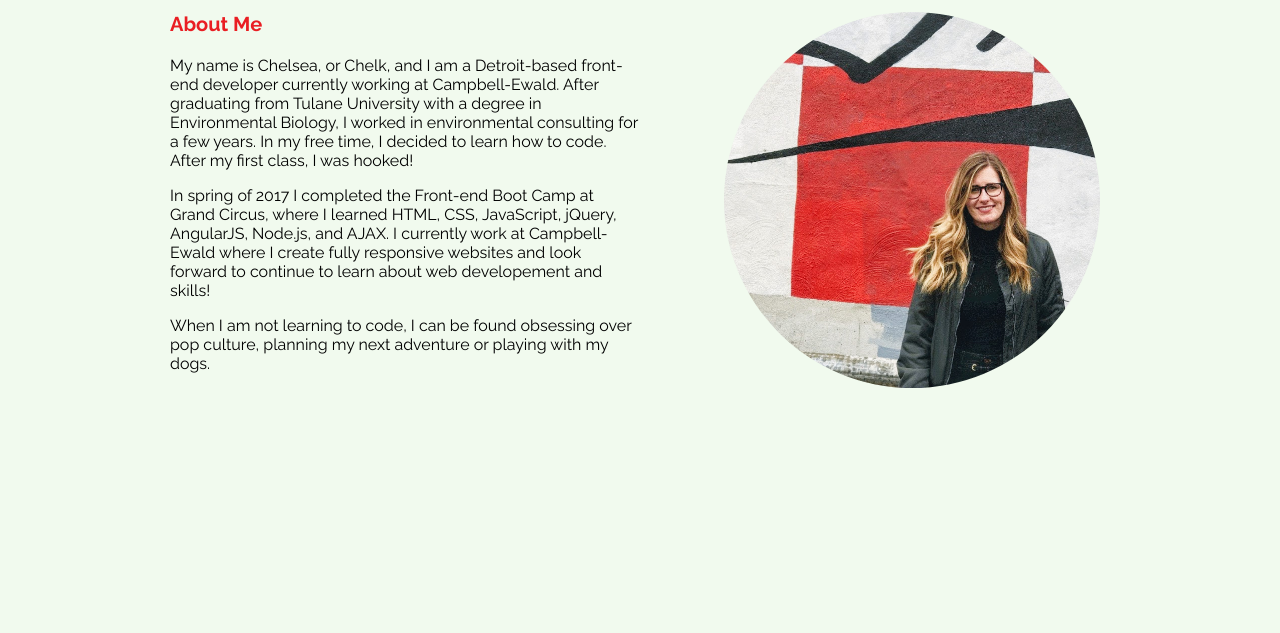
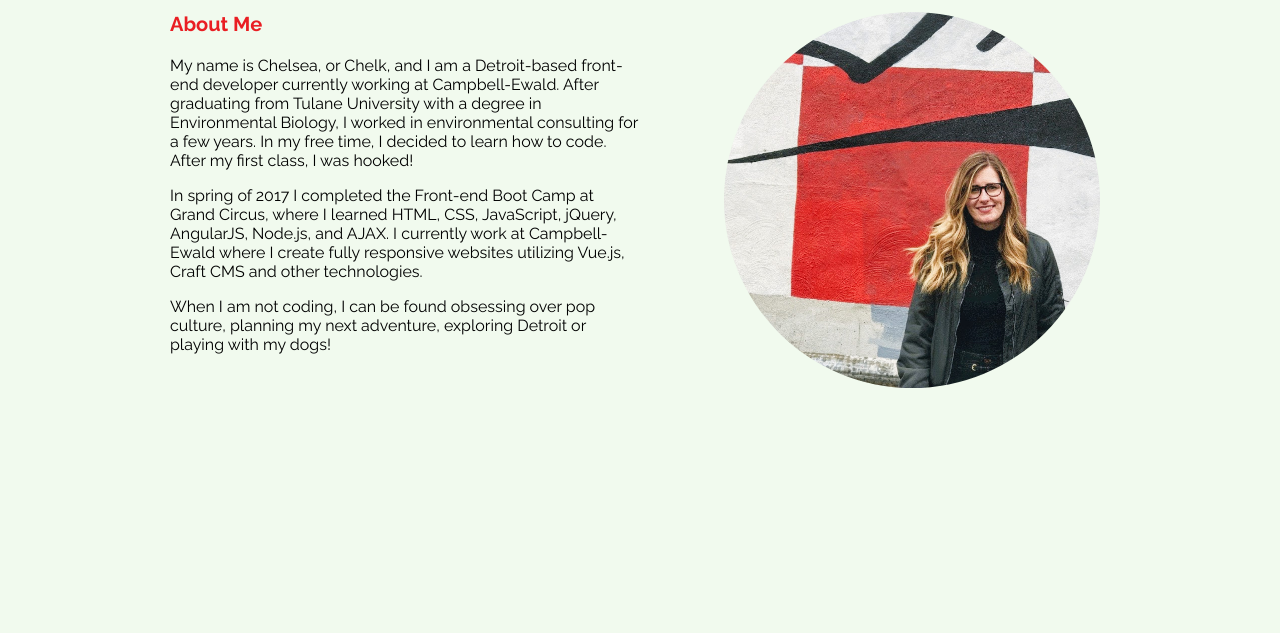
Before and after one commit to chelkweber/chelkweber, a plain HTML site: page about/index.html in a window 1280 px wide. Shown: the part 64-697 px from the top of the page. Drawn offline with Linux system fonts and the light colour scheme; files whose address does not match are found by name.

Commit message:
update bio

```diff
--- a/about/index.html
+++ b/about/index.html
@@ -26,9 +26,9 @@
                     <h3>About Me</h3>
                     <p>My name is Chelsea, or Chelk, and I am a Detroit-based front-end developer currently working at Campbell-Ewald. After graduating from Tulane University with a degree in Environmental Biology, I worked in environmental consulting for a few years. In my free time, I decided to learn how to code. After my first class, I was hooked!</p>
 
-                    <p>In spring of 2017 I completed the Front-end Boot Camp at Grand Circus, where I  learned HTML, CSS, JavaScript, jQuery, AngularJS, Node.js, and AJAX. I currently work at Campbell-Ewald where I create fully responsive websites and look forward to continue to learn about web developement and skills!</p>
+                    <p>In spring of 2017 I completed the Front-end Boot Camp at Grand Circus, where I  learned HTML, CSS, JavaScript, jQuery, AngularJS, Node.js, and AJAX. I currently work at Campbell-Ewald where I create fully responsive websites utilizing Vue.js, Craft CMS and other technologies.</p>
 
-                    <p>When I am not learning to code, I can be found obsessing over pop culture, planning my next adventure or playing with my dogs.</p>
+                    <p>When I am not coding, I can be found obsessing over pop culture, planning my next adventure, exploring Detroit or playing with my dogs!</p>
                 </div>
                 <div id="about-img">
                     <img id="me" src="img/me.JPG" alt="Picture of Chelsea Weber" >
```
